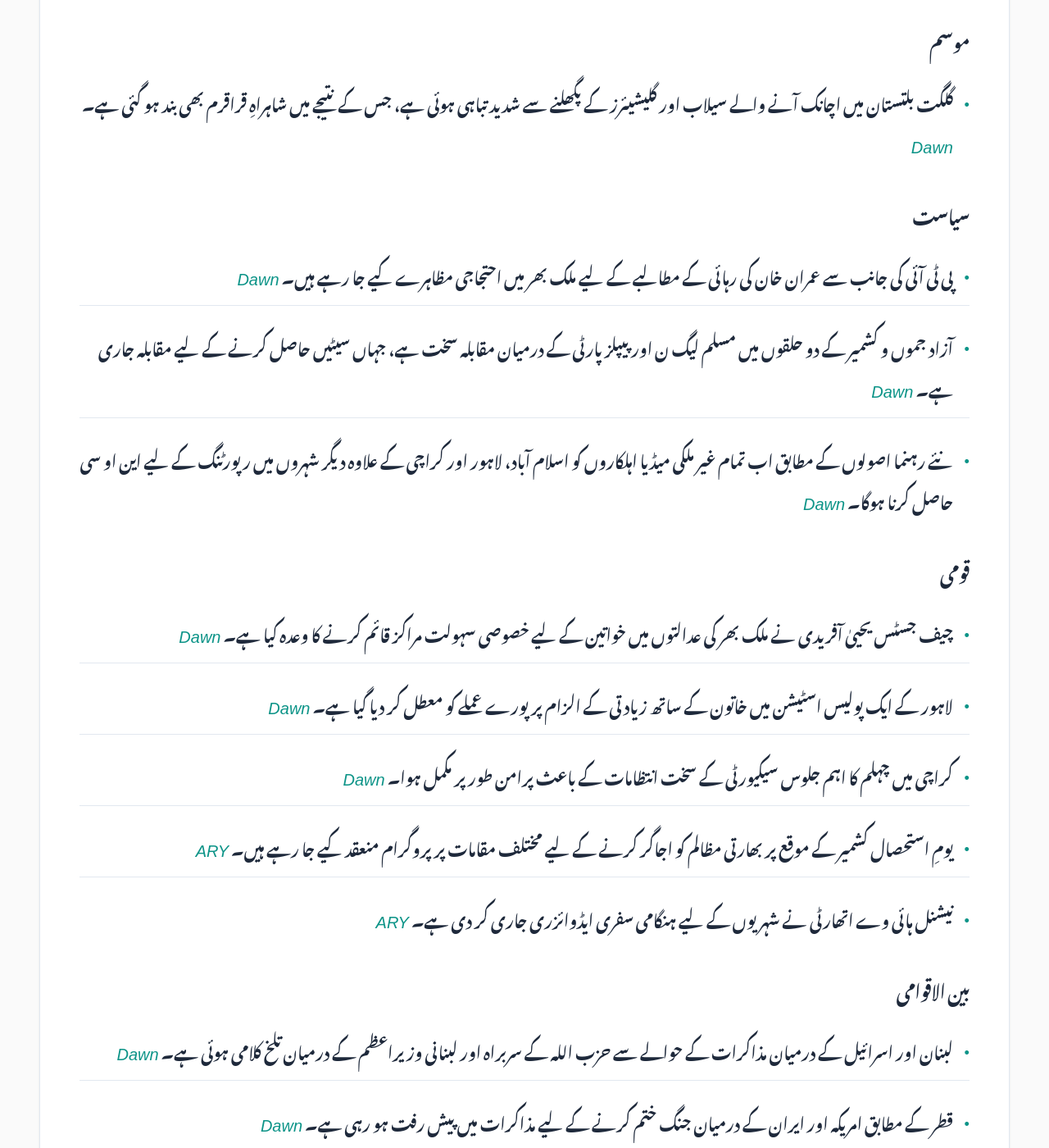
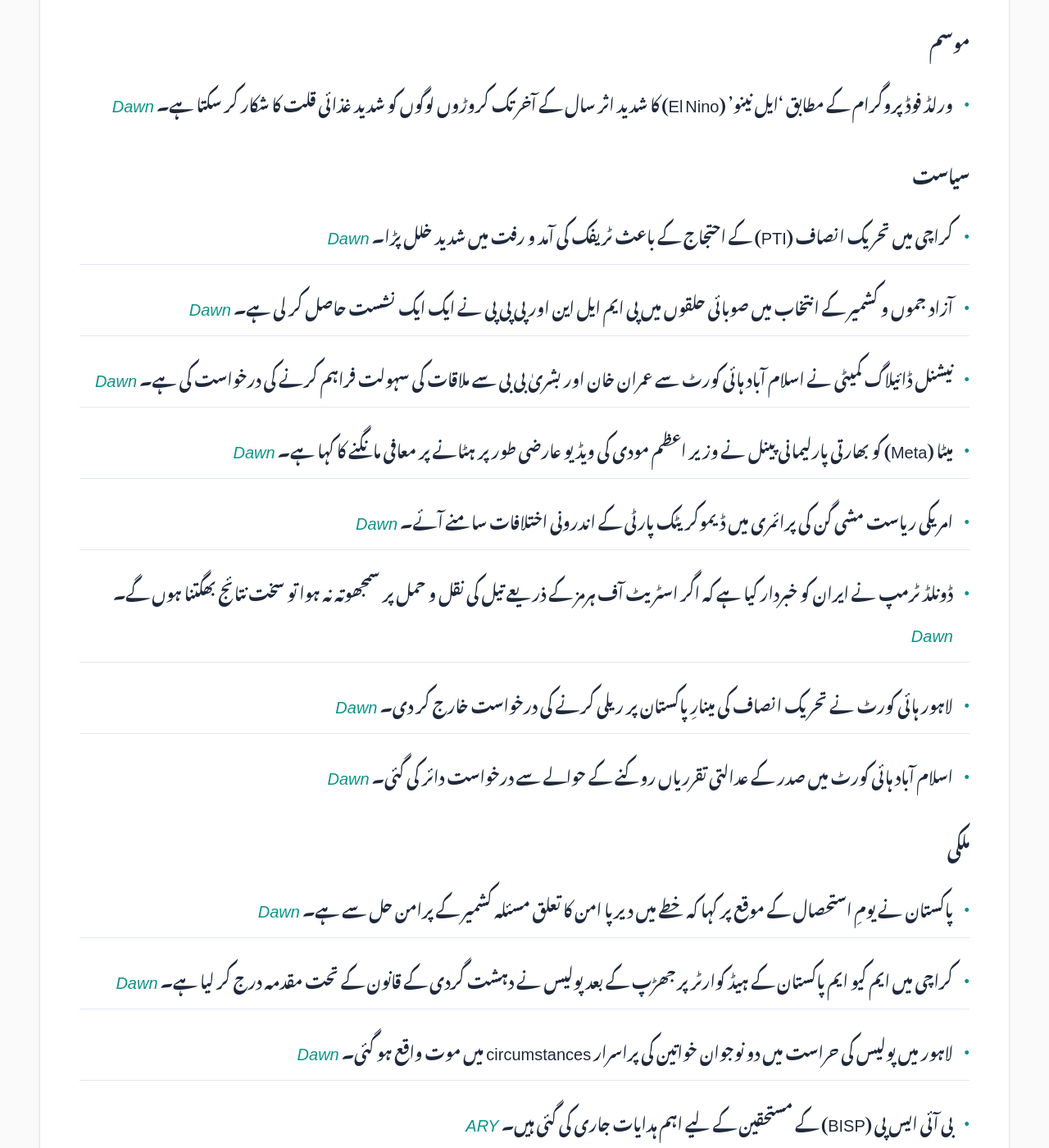
Before and after one commit to zsubzwary/news, a Jekyll site: the page built from ur/index.md, in a window 1280 px wide and 1400 px high, scrolled down 1149 px. Shown: the whole window at 82% size. Built offline with Jekyll 4.4.1, drawn with Linux system fonts in a browser that asks for light colours; some web fonts are replaced; comment, search, counter and statistics services are not loaded; some of the changed text lies outside the part shown.

Commit message:
DateTime; 2026-08-05T16:10:11.781Z

```diff
--- a/ur/index.md
+++ b/ur/index.md
@@ -7,46 +7,53 @@ rtl: true
 
 پاکستان کی تازہ خبروں کا خلاصہ
 
- &lrm; 05-Aug-2026 09:08PKT
+ &lrm; 05-Aug-2026 21:10PKT
 
 پڑھنے کا وقت : 4 منٹ
 
 ### معیشت
-- حکومت گیس کی دو بڑی یوٹیلیٹیز کو پانچ چھوٹی کمپنیوں میں تقسیم کرنے کا منصوبہ تیار کر رہی ہے۔ *[Dawn](https://www.dawn.com/news/2020700/two-gas-utilities-to-become-five)*
-- حکومت نے پیٹرول کی قیمت میں 3.39 روپے اور ہائی اسپیڈ ڈیزل میں 4.07 روپے کی کمی کر دی ہے۔ *[Dawn](https://www.dawn.com/news/2020589/govt-reduces-petrol-price-by-rs339-high-speed-diesel-by-rs407)*
-- آل پاکستان گڈز ٹرانسپورٹرز الائنس نے ٹیکسوں اور ڈیزل کی قیمتوں میں کمی کا مطالبہ کرتے ہوئے 8 اگست سے ملک گیر ہڑتال کا اعلان کیا ہے۔ *[Dawn](https://www.dawn.com/news/2020582/transporters-demand-lower-taxes-and-diesel-prices-threaten-wheel-jam-strike-from-aug-8)*
-- تیل کی قیمتوں میں کمی اور ڈالر کی قدر کم ہونے کے باعث سونے کی قیمتوں میں اضافہ دیکھا گیا۔ *[ARY](https://arynews.tv/gold-extends-gains-on-lower-oil-and-softer-dollar)*
+- وزیراعظم شہباز شریف نے بجلی کی تقسیم کرنے والی کمپنیوں (Discos) کی نجکاری کے لیے بین الاقوامی سرمایہ کاروں کو راغب کرنے کی ایک جامع حکمت عملی اپنانے کی ہدایت کی ہے۔ *[Dawn](https://www.dawn.com/news/2020772/pm-shehbaz-directs-adoption-of-comprehensive-strategy-to-attract-investors-for-discos-privatisation)*
+- حکومت نے پٹرول کی قیمت میں 3.39 روپے اور ہائی اسپیڈ ڈیزل کی قیمت میں 4.07 روپے کی کمی کا اعلان کیا ہے۔ *[Dawn](https://www.dawn.com/news/2020589/govt-reduces-petrol-price-by-rs339-high-speed-diesel-by-rs407)*
+- گیس کے شعبے میں اصلاحات کے تحت ملک کی دو بڑی گیس کمپنیوں کو پانچ چھوٹی کمپنیوں میں تقسیم کرنے کا منصوبہ تیار کیا جا رہا ہے۔ *[Dawn](https://www.dawn.com/news/2020700/two-gas-utilities-to-become-five)*
+- ایرانی ریال کی قدر امریکی ڈالر اور پاکستانی روپے کے مقابلے میں مزید کمزور ہو گئی ہے۔ *[ARY](https://arynews.tv/iranian-rial-rate-against-pkr-and-usd-august-5-2026)*
 
 ### سائنس اور ٹیکنالوجی
-- ایک نئے کیڑے (بیٹل) کے قبیلے کا نام مشہور اینیمے کردار 'لوفی' کے نام پر رکھا گیا ہے۔ *[ARY](https://arynews.tv/new-beetle-genus-named-after-anime-legend-luffy-honors-iconic-one-piece-character)*
+- اسپیس ایکس (SpaceX) کے راکٹ کا ایک ٹکڑا غالباً چاند سے ٹکرا گیا ہے۔ *[Dawn](https://www.dawn.com/news/2020771/piece-of-spacex-rocket-believed-to-have-crashed-into-the-moon)*
 
 ### موسم
-- گلگت بلتستان میں اچانک آنے والے سیلاب اور گلیشیئرز کے پگھلنے سے شدید تباہی ہوئی ہے، جس کے نتیجے میں شاہراہِ قراقرم بھی بند ہو گئی ہے۔ *[Dawn](https://www.dawn.com/news/2020690/karakoram-highway-closed-ghizer-worst-hit-by-more-flash-floods)*
+- ورلڈ فوڈ پروگرام کے مطابق 'ایل نینو' (El Nino) کا شدید اثر سال کے آخر تک کروڑوں لوگوں کو شدید غذائی قلت کا شکار کر سکتا ہے۔ *[Dawn](https://www.dawn.com/news/2020786/strong-el-nino-could-push-49-million-more-people-into-acute-hunger-un-agency-says)*
 
 ### سیاست
-- پی ٹی آئی کی جانب سے عمران خان کی رہائی کے مطالبے کے لیے ملک بھر میں احتجاجی مظاہرے کیے جا رہے ہیں۔ *[Dawn](https://www.dawn.com/news/2020688/pti-all-set-to-take-to-streets-for-imrans-release-today)*
-- آزاد جموں و کشمیر کے دو حلقوں میں مسلم لیگ ن اور پیپلز پارٹی کے درمیان مقابلہ سخت ہے، جہاں سیٹیں حاصل کرنے کے لیے مقابلہ جاری ہے۔ *[Dawn](https://www.dawn.com/news/2020692/pml-n-ppp-headed-for-one-seat-each-in-delayed-ajk-constituencies)*
-- نئے رہنما اصولوں کے مطابق اب تمام غیر ملکی میڈیا اہلکاروں کو اسلام آباد، لاہور اور کراچی کے علاوہ دیگر شہروں میں رپورٹنگ کے لیے این او سی حاصل کرنا ہوگا۔ *[Dawn](https://www.dawn.com/news/2020579/all-foreign-media-personnel-to-require-noc-from-info-ministry-for-news-coverage-outside-islamabad-lahore-and-karachi)*
+- کراچی میں تحریک انصاف (PTI) کے احتجاج کے باعث ٹریفک کی آمد و رفت میں شدید خلل پڑا۔ *[Dawn](https://www.dawn.com/news/2020790/roads-blocked-traffic-disrupted-as-pti-holds-rally-near-karachi-press-club)*
+- آزاد جموں و کشمیر کے انتخاب میں صوبائی حلقوں میں پی ایم ایل این اور پی پی پی نے ایک ایک نشست حاصل کر لی ہے۔ *[Dawn](https://www.dawn.com/news/2020768/ajk-elections-pml-n-ppp-secure-one-seat-each-following-delayed-polls-in-muzaffarabad-constituencies)*
+- نیشنل ڈائیلاگ کمیٹی نے اسلام آباد ہائی کورٹ سے عمران خان اور بشریٰ بی بی سے ملاقات کی سہولت فراہم کرنے کی درخواست کی ہے۔ *[Dawn](https://www.dawn.com/news/2020778/national-dialogue-committee-urges-ihc-to-facilitate-meetings-with-imran-bushra)*
+- میٹا (Meta) کو بھارتی پارلیمانی پینل نے وزیر اعظم مودی کی ویڈیو عارضی طور پر ہٹانے پر معافی مانگنے کا کہا ہے۔ *[Dawn](https://www.dawn.com/news/2020793/india-panel-warns-meta-over-modi-video-removal)*
+- امریکی ریاست مشی گن کی پرائمری میں ڈیموکریٹک پارٹی کے اندرونی اختلافات سامنے آئے۔ *[Dawn](https://www.dawn.com/news/2020781/michigan-primary-puts-democratic-divide-on-the-ballot)*
+- ڈونلڈ ٹرمپ نے ایران کو خبردار کیا ہے کہ اگر اسٹریٹ آف ہرمز کے ذریعے تیل کی نقل و حمل پر سمجھوتہ نہ ہوا تو سخت نتائج بھگتنا ہوں گے۔ *[Dawn](https://www.dawn.com/news/2020745/trump-warns-iran-to-open-strait-of-hormuz-or-get-hit-very-hard)*
+- لاہور ہائی کورٹ نے تحریک انصاف کی مینارِ پاکستان پر ریلی کرنے کی درخواست خارج کر دی۔ *[Dawn](https://www.dawn.com/news/2020762/lhc-disposes-of-pti-petition-for-rally-at-minar-i-pakistan-after-dc-refuses-permission)*
+- اسلام آباد ہائی کورٹ میں صدر کے عدالتی تقرریاں روکنے کے حوالے سے درخواست دائر کی گئی۔ *[Dawn](https://www.dawn.com/news/2020761/ihc-moved-over-delay-in-presidential-nod-for-judicial-appointments)*
 
-### قومی
-- چیف جسٹس یحییٰ آفریدی نے ملک بھر کی عدالتوں میں خواتین کے لیے خصوصی سہولت مراکز قائم کرنے کا وعدہ کیا ہے۔ *[Dawn](https://www.dawn.com/news/2020723/cjp-afridi-promises-women-facilitation-centres-in-courts-nationwide)*
-- لاہور کے ایک پولیس اسٹیشن میں خاتون کے ساتھ زیادتی کے الزام پر پورے عملے کو معطل کر دیا گیا ہے۔ *[Dawn](https://www.dawn.com/news/2020559/cop-allegedly-rapes-woman-inside-lahore-police-station-entire-staff-suspended)*
-- کراچی میں چہلم کا اہم جلوس سیکیورٹی کے سخت انتظامات کے باعث پرامن طور پر مکمل ہوا۔ *[Dawn](https://www.dawn.com/news/2020561/main-chehlum-procession-concludes-peacefully-in-karachi-amid-heavy-security)*
-- یومِ استحصال کشمیر کے موقع پر بھارتی مظالم کو اجاگر کرنے کے لیے مختلف مقامات پر پروگرام منعقد کیے جا رہے ہیں۔ *[ARY](https://arynews.tv/youm-e-istehsal-kashmir-being-observed-today-5-august-2026)*
-- نیشنل ہائی وے اتھارٹی نے شہریوں کے لیے ہنگامی سفری ایڈوائزری جاری کر دی ہے۔ *[ARY](https://arynews.tv/national-highway-authority-issues-urgent-travel-advisory)*
+### ملکی
+- پاکستان نے یومِ استحصال کے موقع پر کہا کہ خطے میں دیرپا امن کا تعلق مسئلہ کشمیر کے پرامن حل سے ہے۔ *[Dawn](https://www.dawn.com/news/2020739/youm-i-istehsal-pakistan-says-lasting-peace-in-south-asia-linked-to-peaceful-resolution-of-kashmir-dispute)*
+- کراچی میں ایم کیو ایم پاکستان کے ہیڈ کوارٹر پر جھڑپ کے بعد پولیس نے دہشت گردی کے قانون کے تحت مقدمہ درج کر لیا ہے۔ *[Dawn](https://www.dawn.com/news/2020759/karachi-police-register-case-under-terrorism-law-following-scuffle-at-mqm-ps-karachi-headquarters)*
+- لاہور میں پولیس کی حراست میں دو نوجوان خواتین کی پراسرار circumstances میں موت واقع ہو گئی۔ *[Dawn](https://www.dawn.com/news/2020639/two-young-women-suspected-of-petty-theft-die-in-lahore-police-custody)*
+- بی آئی ایس پی (BISP) کے مستحقین کے لیے اہم ہدایات جاری کی گئی ہیں۔ *[ARY](https://arynews.tv/bisp-beneficiaries-get-important-instructions)*
+- اسلام آباد میں دو نئے انڈر پاس بنائے جائیں گے۔ *[ARY](https://arynews.tv/islamabad-to-get-two-new-underpasses)*
 
 ### بین الاقوامی
-- لبنان اور اسرائیل کے درمیان مذاکرات کے حوالے سے حزب اللہ کے سربراہ اور لبنانی وزیراعظم کے درمیان تلخ کلامی ہوئی ہے۔ *[Dawn](https://www.dawn.com/news/2020685/hezbollah-chief-lebanese-pm-trade-barbs-over-talks-with-israel)*
-- قطر کے مطابق امریکہ اور ایران کے درمیان جنگ ختم کرنے کے لیے مذاکرات میں پیش رفت ہو رہی ہے۔ *[Dawn](https://www.dawn.com/news/2020585/qatar-says-progress-made-toward-us-iran-talks-on-ending-war)*
-- نائب وزیراعظم اسحاق ڈار مقبوضہ یروشلم کی صورتحال پر متحد موقف اپنانے کے لیے اردن کے دورے پر روانہ ہو گئے۔ *[Dawn](https://www.dawn.com/news/2020574/dar-departs-for-ministerial-meeting-in-jordan-on-deteriorating-situation-in-occupied-jerusalem-fo)*
-- غزہ میں اسرائیلی حملوں کے نتیجے میں تباہی کے بعد 112 افراد کے جنازے نکالے گئے جن پر فلسطینیوں نے سوگ منایا۔ *[Dawn](https://www.dawn.com/news/2020581/palestinians-mourn-112-people-retrieved-from-rubble-in-gaza)*
-- نیپال میں براڈ پیک پر برفانی تودے گرنے سے ہلاک ہونے والے تیراکارہؤں کے لیے سوگ منایا جا رہا ہے۔ *[Dawn](https://www.dawn.com/news/2020684/nepal-mourns-generation-lost-to-broad-peak-avalanche)*
+- نائب وزیراعظم اسحاق ڈار نے مشرقی یروشلم اور مقبوضہ فلسطینی علاقوں میں اسرائیلی اقدامات کی مذمت کی ہے۔ *[Dawn](https://www.dawn.com/news/2020765/no-sovereignty-over-east-jerusalem-dar-condemns-al-aqsa-incursions-by-extremist-israeli-settlers)*
+- پاکستان اور امریکہ کے درمیان دہشت گردی کے خلاف مشترکہ مکالمہ ہوا جس میں تعاون پر زور دیا گیا۔ *[Dawn](https://www.dawn.com/news/2020740/pakistan-us-hold-counter-terrorism-dialogue-reaffirm-commitment-to-combating-terrorist-groups)*
+- سعودی عرب نے مخصوص افراد کے لیے زمین کی جزوی ملکیت کی اجازت دے دی ہے۔ *[ARY](https://arynews.tv/saudi-arabia-expands-housing-investments-framework)*
 
 ### کھیل
-- اسلام آباد ہائی کورٹ نے کرکٹرز کی تنخواہوں اور مراعات کے انکشاف کے حوالے سے پاکستان کرکٹ بورڈ کے خلاف جاری حکم پر معطلی کا حکم دے دیا ہے۔ *[Dawn](https://www.dawn.com/news/2020681/ihc-suspends-order-for-disclosure-of-cricketers-salaries-perks)*
-- ارسین ویلگر نے فیفا کے ورلڈ کپ کے حوالے سے ایک متنازع منصوبے کو ختم کرنے کے فیصلے کو انتہائی ضروری قرار دیا۔ *[Dawn](https://www.dawn.com/news/2020564/wenger-says-scrapping-infantinos-world-cup-plan-was-absolutely-necessary)*
+- پاکستان ویسٹ انڈیز کے خلاف دوسرے ٹیسٹ میں سیریز برابر کرنے کے قریب ہے۔ *[Dawn](https://www.dawn.com/news/2020743/pakistan-close-on-series-levelling-win-against-west-indies)*
+
+### صحت
+- امریکی ریاست مشی گن میں سائیکلو سپورائسز (Cyclosporiasis) کے کیسز کی تعداد 12,000 سے تجاوز کر گئی۔ *[ARY](https://arynews.tv/cyclosporiasis-cases-in-michigan-climb-to-over-12000)*
 
 ### دیگر
-- ٹام ہالینڈ کی نئی فلم کی کامیابی کے بعد ان کی آمدنی میں خاطر خواہ اضافہ ہوا ہے۔ *[ARY](https://arynews.tv/tom-hollands-spider-man-payday-soars-after-new-films-success)*
-- بھارتی اداکار پردیش راوت کا کینسر کے بعد انتقال ہو گیا۔ *[ARY](https://arynews.tv/pradeep-rawat-ghajini-villain-and-lagaan-actor-passed-away-after-battling-cancer)*
-- میگن مارکل کی نئی دستاویزی فلم جلد ریلیز ہونے کے لیے تیار ہے۔ *[ARY](https://arynews.tv/meghan-markle-unveils-heartwarming-childhood-connection-to-lilibet-ahead-of-new-documentary-debut)*
+- مشہور کوہ پیما نرمل پورجا کی لاش براڈ پیک کے بیس کیمپ تک پہنچا دی گئی ہے۔ *[Dawn](https://www.dawn.com/news/2020787/search-team-reaches-broad-peak-base-camp-with-body-of-renowned-mountaineer-nirmal-purja)*
+- اداکار جیسن سوڈیکیس نے 'ٹیڈ لیسو' سیریز کے اختتام کے حوالے سے اپنا فیصلہ بدلا ہے۔ *[ARY](https://arynews.tv/why-jason-sudeikis-changed-his-mind-about-ending-ted-lasso)*
+- شاہی ذرائع کے مطابق شہزادہ ولیم اور شہزادہ ہیری کے درمیان تعلقات میں دراڑ آئی ہے۔ *[ARY](https://arynews.tv/prince-william-angrier-than-ever-as-royal-sources-describe-broken-relationship-with-harry)*
+- اداکارہ لنڈسے لوہن نے اپنے مخصوص سرخ بالوں کے اسٹائل کو دوبارہ اپنایا ہے۔ *[ARY](https://arynews.tv/lindsay-lohan-revives-signature-redhead-hair-but-for-how-long)*
+- کیریس زیٹا ڈگلس اپنے والد مائیکل ڈگلس کے ہمراہ ریڈ کارپٹ پر نظر آئیں۔ *[ARY](https://arynews.tv/carys-zeta-douglas-graced-red-carpet-with-michael-douglas)*
```
